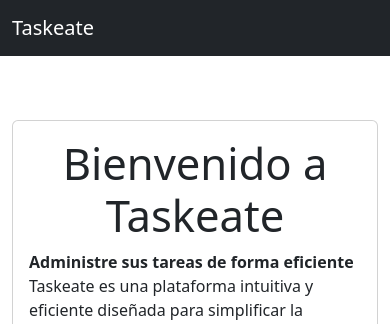
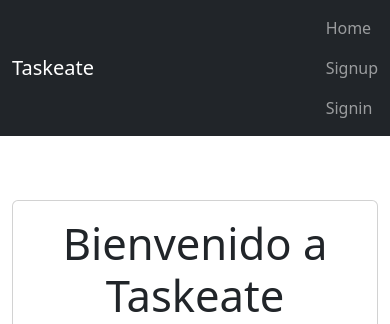
Before and after one commit to Mrubiohs/djangocrud, a Django app: page / in a window 390 px wide. Shown: the top 324 px of the page. Run offline with Django 4.2, Linux system fonts and the light colour scheme.

Commit message:
Menu responsivo sin hambur testv2

```diff
--- a/tasks/templates/base.html
+++ b/tasks/templates/base.html
@@ -16,9 +16,9 @@
                 <span class="navbar-toggler-icon"></span>
             </button> -->
 
-            <!-- Agrega la clase "navbar-nav" para que los elementos del menú se muestren en línea -->
-            <div class="collapse navbar-collapse" id="navbarNav">
-                <ul class="navbar-nav ms-auto">
+            <!-- Agrega la clase "navbar-nav" al div para que los elementos del menú se muestren en línea -->
+            <div class="navbar-nav ms-auto">
+                <ul class="navbar-nav">
                     <li class="nav-item">
                         <a href="/" class="nav-link">Home</a>
                     </li>
@@ -47,6 +47,7 @@
             </div>
         </div>
     </nav>
+
 
 
     <!-- <nav class="navbar navbar-expand-lg bg-dark navbar-dark">
```
